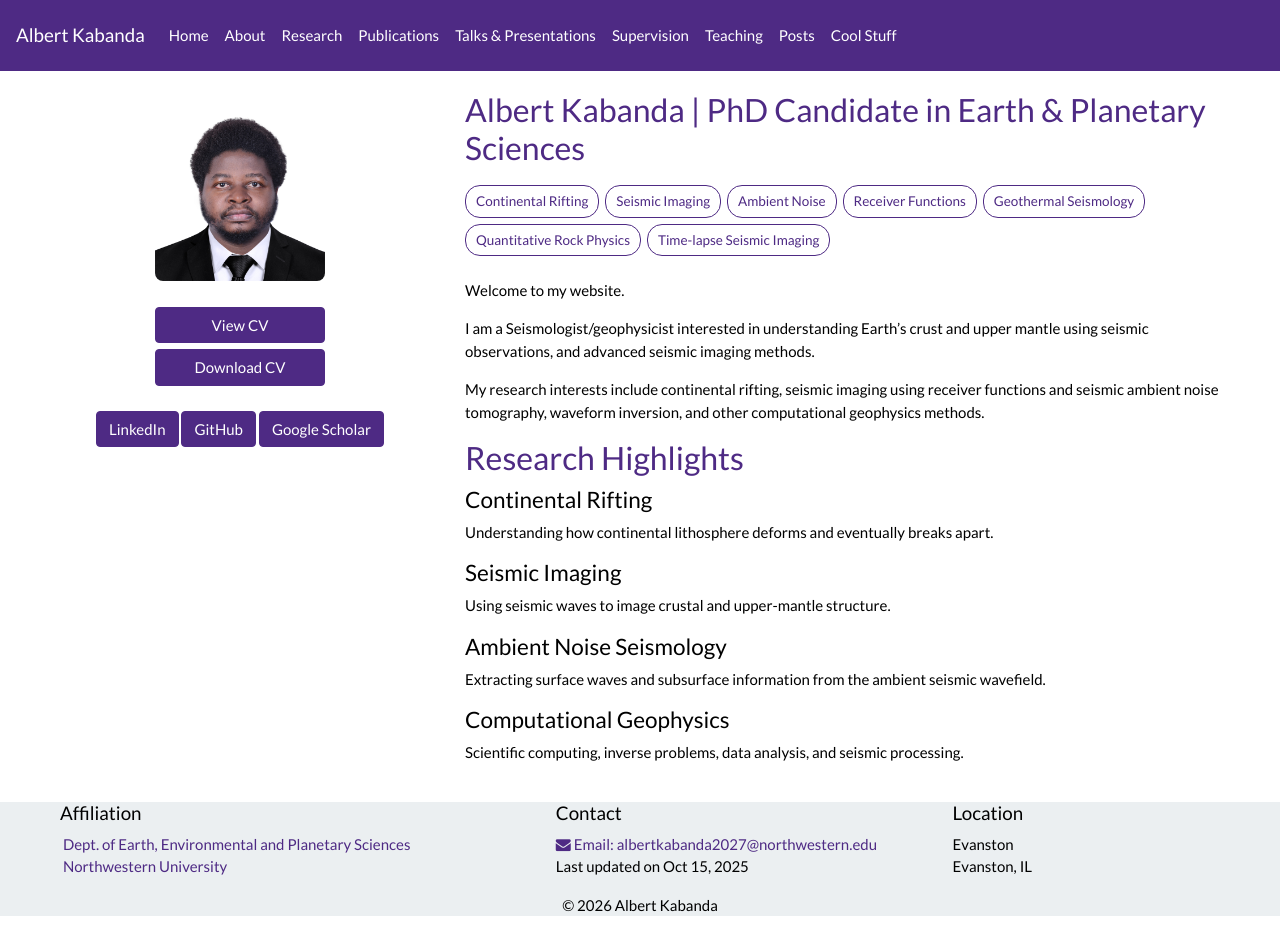
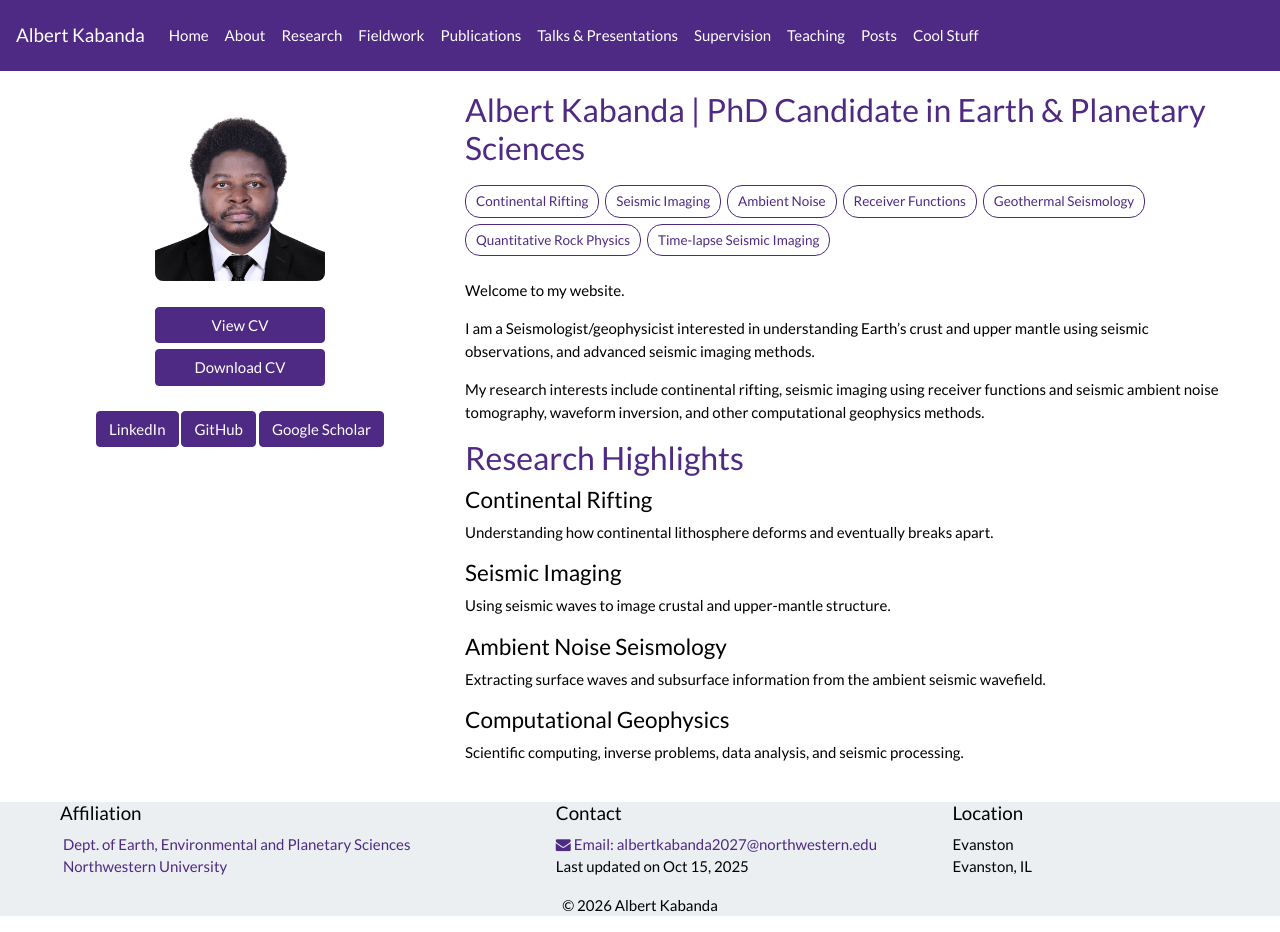
Before and after one commit to albertkabanda/albertkabanda.github.io, a Jekyll site: the page built from _pages/home.md, in a window 1280 px wide and 932 px high. Built offline with Jekyll 4.4.1, drawn with Linux system fonts in a browser that asks for light colours; nearby versions of some CDN libraries; a style sheet for code colours, icons or effects is not loaded.

Commit message:
Update _config.yml

```diff
--- a/_config.yml
+++ b/_config.yml
@@ -32,6 +32,8 @@ nav_pages:
   url: /About/
 - name: Research
   url: /Research/
+- name: Fieldwork
+  url: /Fieldwork/
 - name: Publications
   url: /Publications/
 - name: Talks & Presentations
```
